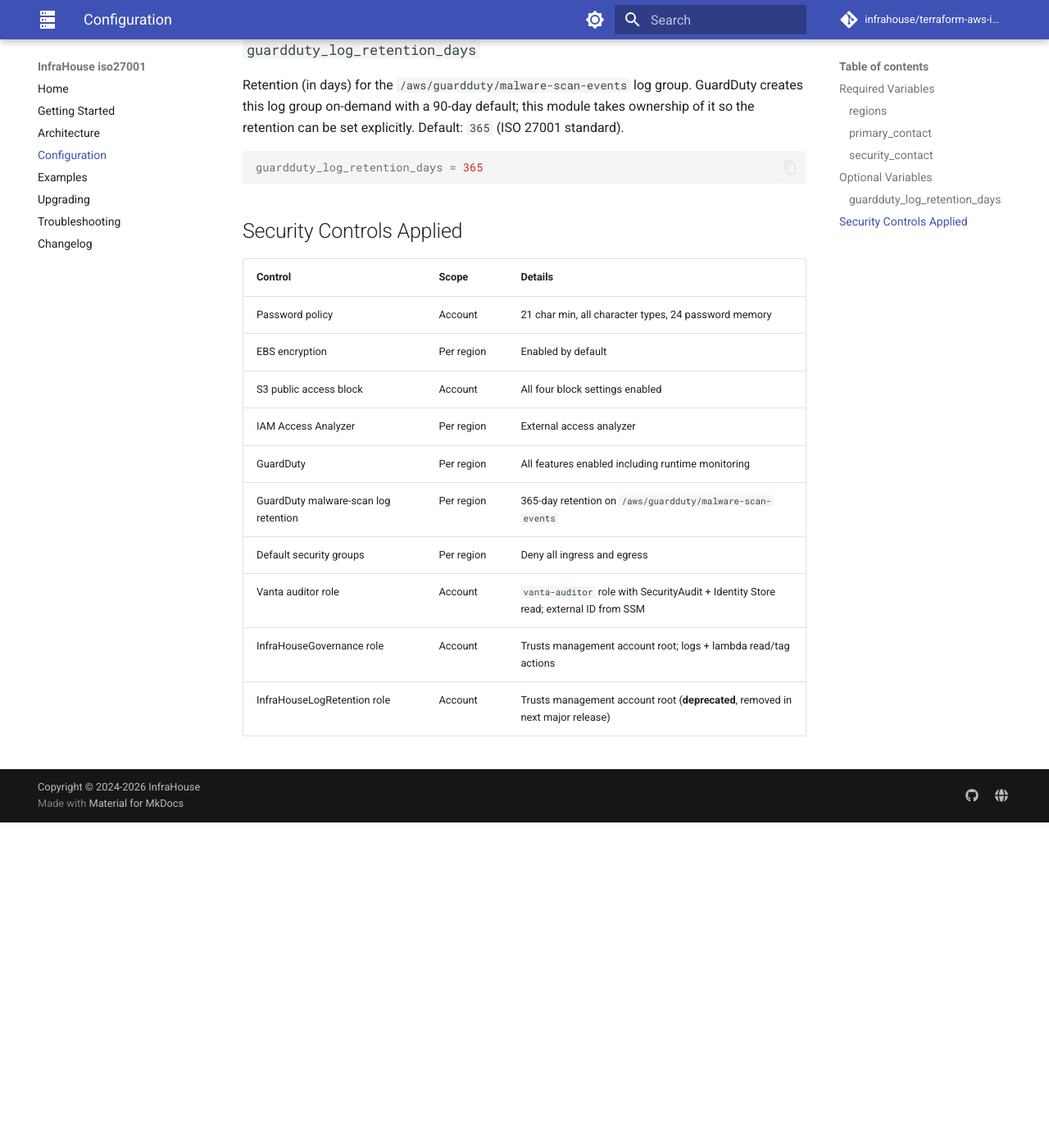
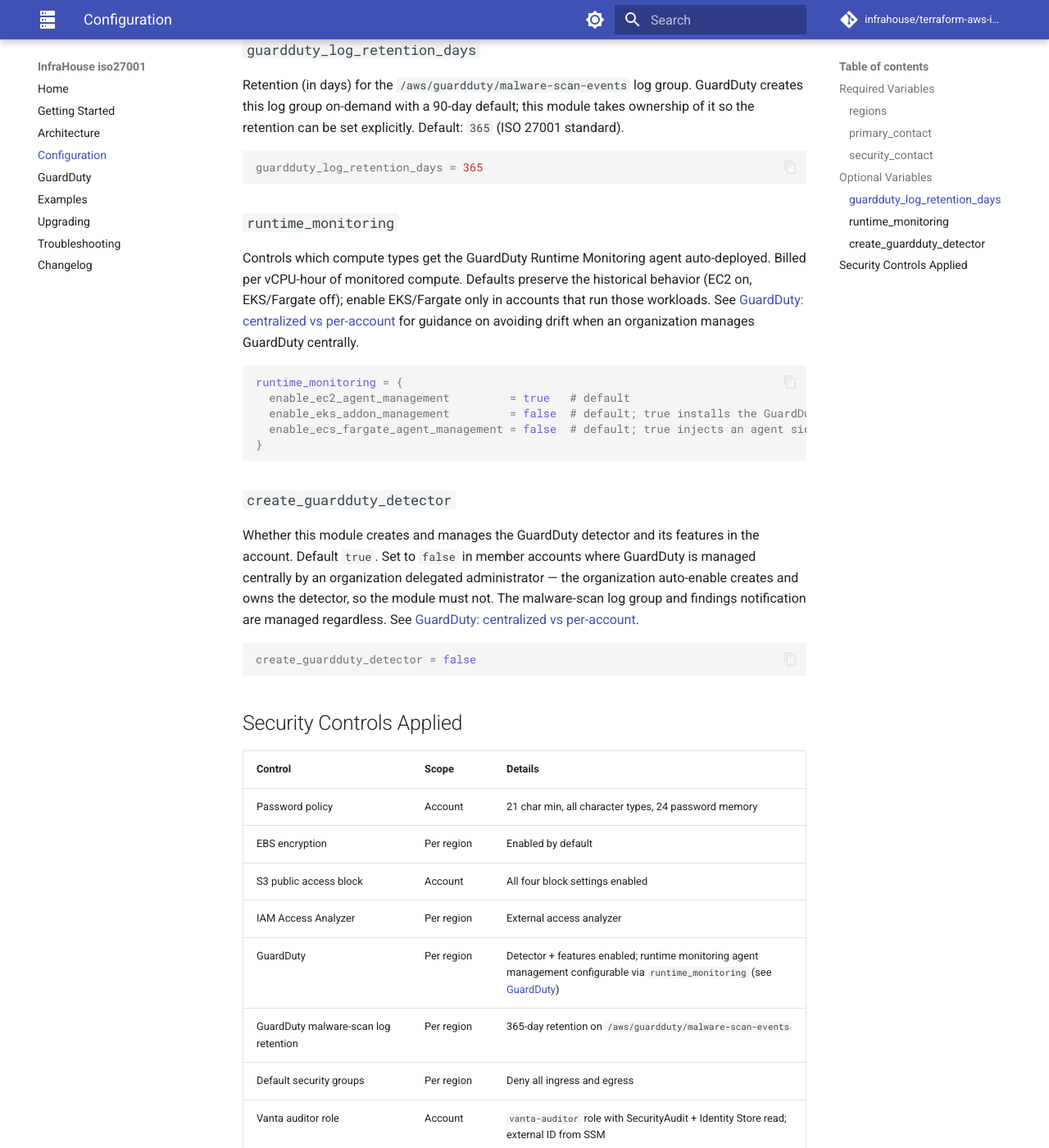
Before and after one commit to infrahouse/terraform-aws-iso27001, an MkDocs documentation site: the page built from docs/configuration.md, in a window 1280 px wide and 1400 px high, scrolled down 1168 px. Shown: the whole window at 82% size. Built offline with MkDocs 1.6.1 and Material for MkDocs 9.7.7, drawn with Linux system fonts in a browser that asks for light colours; comment, search, counter and statistics services are not loaded; before the commit the page ends 2171 px from its top, so only the background shows below that.

Commit message:
feat: make GuardDuty detector and runtime monitoring configurable
Add two variables to the GuardDuty controls:

- runtime_monitoring: per-compute-type toggles for Runtime Monitoring agent
  auto-management (EC2/EKS/Fargate). Defaults preserve historical behavior
  (EC2 on, EKS/Fargate off). Billed per vCPU-hour, so opt in only where the
  workload runs.
- create_guardduty_detector: when false, the module stops creating/managing the
  detector and its features for member accounts where an organization delegated
  administrator owns GuardDuty. The malware-scan log group and findings
  notification stay managed regardless.

Add docs/guardduty.md covering per-account vs centralized models, the
two-owners drift trap, and the state-rm migration path.

Co-Authored-By: Claude Opus 4.8 (1M context) <noreply@anthropic.com>

````diff
--- a/docs/configuration.md
+++ b/docs/configuration.md
@@ -61,6 +61,36 @@ takes ownership of it so the retention can be set explicitly. Default: `365`
 guardduty_log_retention_days = 365
 ```
 
+### `runtime_monitoring`
+
+Controls which compute types get the GuardDuty Runtime Monitoring agent
+auto-deployed. Billed per vCPU-hour of monitored compute. Defaults preserve the
+historical behavior (EC2 on, EKS/Fargate off); enable EKS/Fargate only in
+accounts that run those workloads. See
+[GuardDuty: centralized vs per-account](guardduty.md) for guidance on avoiding
+drift when an organization manages GuardDuty centrally.
+
+```hcl
+runtime_monitoring = {
+  enable_ec2_agent_management         = true   # default
+  enable_eks_addon_management         = false  # default; true installs the GuardDuty EKS add-on
+  enable_ecs_fargate_agent_management = false  # default; true injects an agent sidecar into Fargate tasks
+}
+```
+
+### `create_guardduty_detector`
+
+Whether this module creates and manages the GuardDuty detector and its features
+in the account. Default `true`. Set to `false` in member accounts where GuardDuty
+is managed centrally by an organization delegated administrator — the organization
+auto-enable creates and owns the detector, so the module must not. The
+malware-scan log group and findings notification are managed regardless. See
+[GuardDuty: centralized vs per-account](guardduty.md).
+
+```hcl
+create_guardduty_detector = false
+```
+
 ## Security Controls Applied
 
 | Control | Scope | Details |
@@ -69,7 +99,7 @@ guardduty_log_retention_days = 365
 | EBS encryption | Per region | Enabled by default |
 | S3 public access block | Account | All four block settings enabled |
 | IAM Access Analyzer | Per region | External access analyzer |
-| GuardDuty | Per region | All features enabled including runtime monitoring |
+| GuardDuty | Per region | Detector + features enabled; runtime monitoring agent management configurable via `runtime_monitoring` (see [GuardDuty](guardduty.md)) |
 | GuardDuty malware-scan log retention | Per region | 365-day retention on `/aws/guardduty/malware-scan-events` |
 | Default security groups | Per region | Deny all ingress and egress |
 | Vanta auditor role | Account | `vanta-auditor` role with SecurityAudit + Identity Store read; external ID from SSM |
--- a/mkdocs.yml
+++ b/mkdocs.yml
@@ -39,6 +39,7 @@ nav:
   - Getting Started: getting-started.md
   - Architecture: architecture.md
   - Configuration: configuration.md
+  - GuardDuty: guardduty.md
   - Examples: examples.md
   - Upgrading: upgrading.md
   - Troubleshooting: troubleshooting.md
````
Also changed, not shown: .claude/plans/guardduty-detector-feature-configurable.md (added, +130 -0 lines), README.md (+2 -0 lines), docs/guardduty.md (added, +147 -0 lines), 2 other files.
